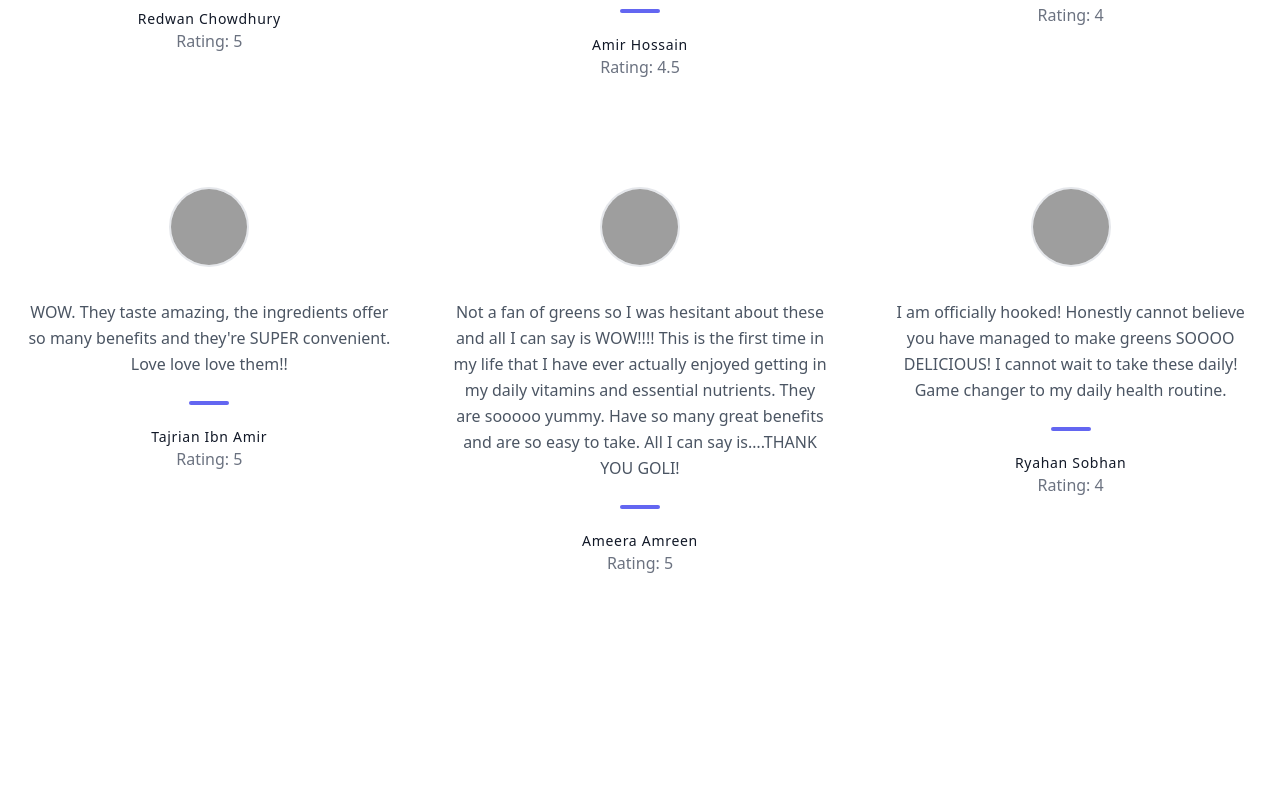
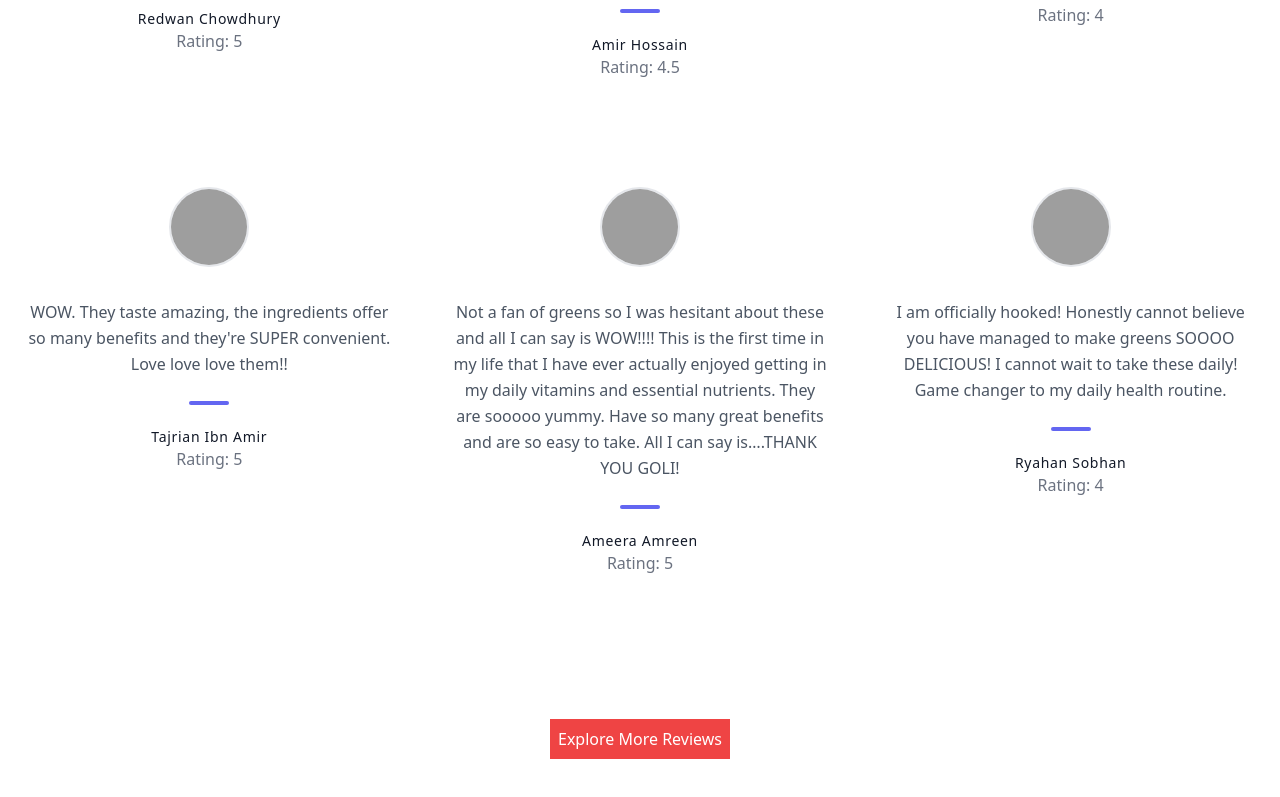
Before and after one commit to hossainAM/health-simple, a React (Create React App) app: page / in a window 1280 px wide. Shown: the part 915-1712 px from the top of the page. Before the commit the page ends 1538 px from the top, so only its background shows below. Built offline with nearby package versions, Linux system fonts and the light colour scheme; grey boxes are pictures that could not be loaded.

Commit message:
custom hook and review page added

```diff
--- a/src/App.js
+++ b/src/App.js
@@ -2,7 +2,7 @@ import React from 'react';
 import { Route, Routes } from 'react-router-dom';
 import Dashboard from './components/Dashboard/Dashboard';
 import Home from './components/Home/Home';
-import ReviewItem from './components/ReviewItem/ReviewItem';
+import Review from './components/Review/Review';
 import Navbar from './components/Navbar/Navbar';
 import Blogs from './components/Blogs/Blogs';
 import About from './components/About/About';
@@ -14,7 +14,7 @@ const App = () => {
       <Navbar></Navbar>
       <Routes>
         <Route path='/' element={<Home/>}/>
-        <Route path='/review' element={<ReviewItem/>}/>
+        <Route path='/review' element={<Review/>}/>
         <Route path='/dashboard' element={<Dashboard/>}/>
         <Route path='/blogs' element={<Blogs/>}/>
         <Route path='/about' element={<About/>}/>
--- a/src/components/Home/Home.js
+++ b/src/components/Home/Home.js
@@ -2,9 +2,10 @@ import React from 'react';
 import Header from '../Header/Header';
 import useReview from '../../Hooks/UseReviews';
 import ReviewItem from '../ReviewItem/ReviewItem';
+import ReviewBtn from '../ReviewBtn/ReviewBtn';
 
 const Home = () => {
-    const [reviews, setReviews] = useReview()
+    const [reviews] = useReview();
     return (
         <>
             <Header></Header>
@@ -16,6 +17,7 @@ const Home = () => {
                 reviews.map(review => <ReviewItem key={review.id} review={review} ></ReviewItem>)
             }
             </div>
+            <ReviewBtn></ReviewBtn>
         </>
     );
 };
--- /dev/null
+++ b/src/components/Review/Review.js
@@ -0,0 +1,19 @@
+import React from 'react';
+import useReviews from '../../Hooks/UseReviews';
+import ReviewItem from '../ReviewItem/ReviewItem';
+
+const Review = () => {
+    const [reviews] = useReviews();
+    return (
+        <div>
+            <h1 className='text-4xl text-center font-bold text-red-600 mt-24'>What Our Customers Say</h1>
+            <div className='container grid grid-cols-3 gap-3 mx-auto'>
+            {
+                reviews.map(review => <ReviewItem key={review.id} review={review}></ReviewItem>)
+            }
+            </div>
+        </div>
+    );
+};
+
+export default Review;
--- /dev/null
+++ b/src/components/ReviewBtn/ReviewBtn.js
@@ -0,0 +1,13 @@
+import React from 'react';
+import { useNavigate } from 'react-router-dom';
+
+const ReviewBtn = () => {
+    const navigate = useNavigate();
+    return (
+        <div className='flex justify-center'>
+            <button onClick={() => navigate('/review')} className='my-24 bg-red-500 text-white p-2'>Explore More Reviews</button>
+        </div>
+    );
+};
+
+export default ReviewBtn;
```
Lines whose indentation alone changed are shown as unchanged.
